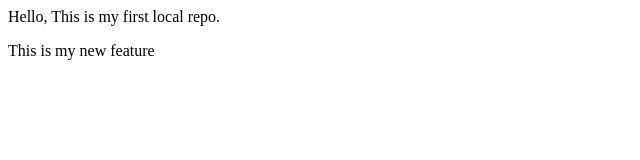
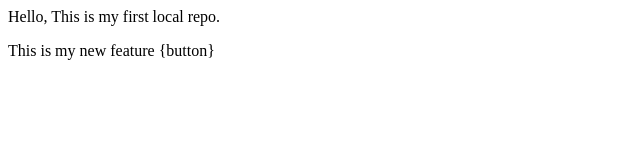
Before and after one commit to Sumitprasad786876/Myfirst-local, a plain HTML site: page index.html in a window 1280 px wide. Shown: the full height of the page, 0-640 px from the left. Drawn offline with Linux system fonts and the light colour scheme.

Commit message:
Add button

```diff
--- a/index.html
+++ b/index.html
@@ -1,2 +1,2 @@
 <p> Hello, This is my first local repo.</p>
-<p>This is my new feature</p>
+<p>This is my new feature {button}</p>
```
